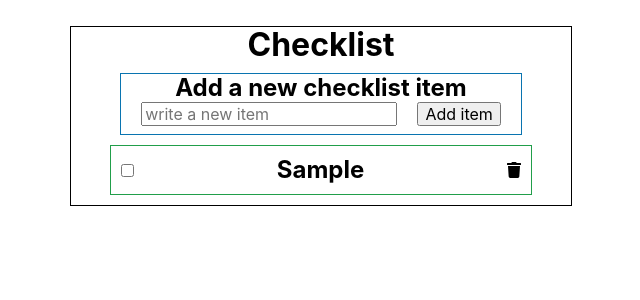
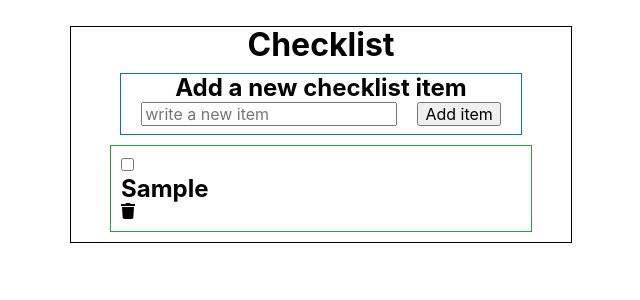
Before and after one commit to victorcwyu/Todo-App, a React (Create React App) app: page / in a window 1280 px wide. Both pictures are taken after typing "Sample" into the empty fields and a click on the button "Add item". Shown: the top 300 px of the page, without its empty margins (319-959 px from the left). Built offline with nearby package versions, Linux system fonts and the light colour scheme.

Commit message:
Checkbox functions as expected.

```diff
--- a/src/components/Checklist.js
+++ b/src/components/Checklist.js
@@ -21,7 +21,6 @@ function Checklist() {
   };
 
   const createItem = (e) => {
-    console.log(item, listArr);
     const { name } = e.target;
     if (e.key === "Enter" || name === "addItem") {
       if (item.title !== "") {
@@ -34,10 +33,28 @@ function Checklist() {
     }
   };
 
-  let usableListArr =
+  listArr =
     listArr.length > 0
       ? listArr
       : JSON.parse(localStorage.getItem("checklist"));
+
+  const completeItem = (i) => {
+    if (checklist[i]["done"] !== true) {
+      checklist[i]["done"] = true;
+      localStorage.setItem("checklist", JSON.stringify(checklist));
+      setListArr(checklist);
+      Swal.fire("Sweet!", "Checklist item completed!", "success");
+    } else {
+      checklist[i]["done"] = false;
+      localStorage.setItem("checklist", JSON.stringify(checklist));
+      setListArr(checklist);
+      Swal.fire(
+        "Uh oh!",
+        `You've added ${checklist[i]["title"]} back to the checklist!`,
+        "warning"
+      );
+    }
+  };
 
   return (
     <div className="checklistContainer">
@@ -50,10 +67,18 @@ function Checklist() {
         value={item.title}
       />
       <ul>
-        {usableListArr && usableListArr.length > 0
-          ? usableListArr.map((el, i) => (
-              <ChecklistItem key={i} title={el.title} done={el.done} />
-            ))
+        {listArr && listArr.length > 0
+          ? listArr.map((el, i) => {
+              return (
+                <ChecklistItem
+                  key={i}
+                  itemNumber={i}
+                  title={el.title}
+                  done={el.done}
+                  completeItem={completeItem}
+                />
+              );
+            })
           : null}
       </ul>
     </div>
--- a/src/components/ChecklistItem.js
+++ b/src/components/ChecklistItem.js
@@ -5,25 +5,58 @@ import { FontAwesomeIcon } from "@fortawesome/react-fontawesome";
 import { faTrash } from "@fortawesome/free-solid-svg-icons";
 
 function ChecklistItem(props) {
-  const [checked, setChecked] = useState(props.done);
-
-  const handleChange = () => {
-    if (checked === false) {
-      setChecked(true);
-    } else setChecked(false);
-  };
-
   return (
     <div className="checklistItemContainer">
-      <input type="checkbox" checked={checked} onChange={handleChange} />
-      {checked === false ? (
-        <h2>{props.title}</h2>
-      ) : (
-        <h2>Checked off the list!</h2>
-      )}
-      <FontAwesomeIcon icon={faTrash} />
+      <li>
+        <input
+          type="checkbox"
+          checked={props.done}
+          onChange={() => props.completeItem(props.itemNumber)}
+        />
+        {props.done === false ? (
+          <h2>{props.title}</h2>
+        ) : (
+          <h2>Checked off the list!</h2>
+        )}
+        <FontAwesomeIcon icon={faTrash} />
+      </li>
     </div>
   );
 }
 
 export default ChecklistItem;
+
+//NEWER CODE
+// import React, { useState } from "react";
+// import "../styles/ChecklistItem.scss";
+
+// import { FontAwesomeIcon } from "@fortawesome/react-fontawesome";
+// import { faTrash } from "@fortawesome/free-solid-svg-icons";
+
+// function ChecklistItem(props) {
+//   // const [checked, setChecked] = useState(props.done);
+
+//   // const handleChange = () => {
+//   //   if (checked === false) {
+//   //     setChecked(true);
+//   //   } else setChecked(false);
+//   // };
+
+//   return (
+//     <li key={props.key}>
+//       <input
+//         type="checkbox"
+//         checked={props.done}
+//         onChange={props.completeItem}
+//       />
+//       {props.done === false ? (
+//         <h2>{props.title}</h2>
+//       ) : (
+//         <h2>Checked off the list!</h2>
+//       )}
+//       <FontAwesomeIcon icon={faTrash} />
+//     </li>
+//   );
+// }
+
+// export default ChecklistItem;
```
